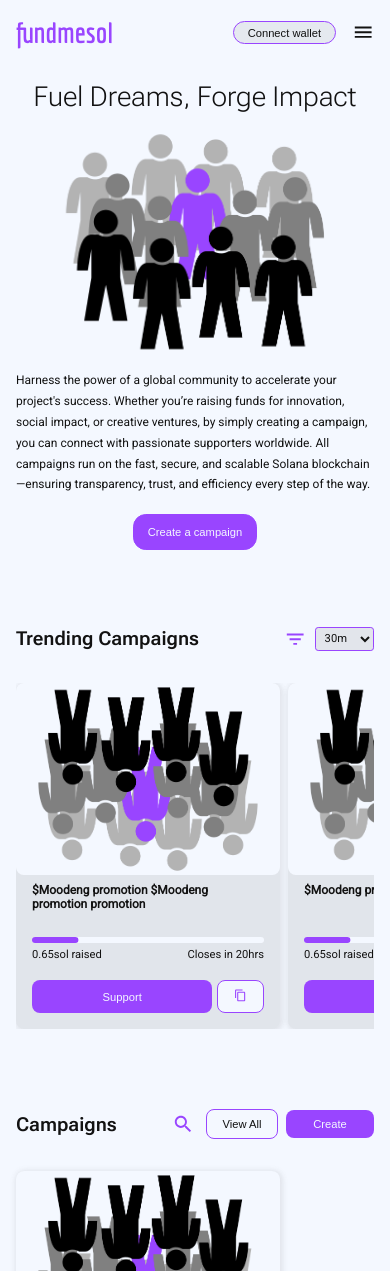
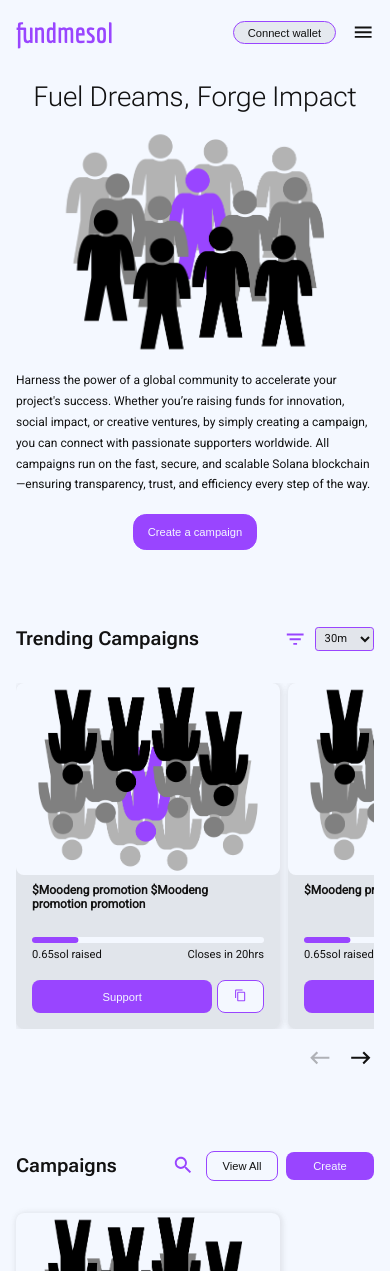
Before and after one commit to Gboly/fundmesol, a Next.js app: page / in a window 390 px wide. Shown: the top 1271 px of the page. Built offline with nearby package versions, Linux system fonts and the light colour scheme.

Commit message:
feat: Integrate scroll buttons to Trending

```diff
--- a/src/sections/home/trending/Trending.tsx
+++ b/src/sections/home/trending/Trending.tsx
@@ -1,4 +1,5 @@
-import React from 'react'
+"use client"
+import React, { useRef, useState } from 'react'
 import "./trending.css"
 import FilterListIcon from '@mui/icons-material/FilterList';
 import Select from '@/components/select/Select';
@@ -6,11 +7,35 @@ import { ArrayOfStrings } from '@/app/types';
 import { robotoFlex } from '@/app/fonts';
 import CampaignCard from '@/components/campaign-card/CampaignCard';
 import Icon from '@/components/icon/Icon';
+import ScrollButtons from '@/components/scroll-buttons/ScrollButtons';
 
 const trendingTimeIntervals: ArrayOfStrings = ["24h", "12h", "6h", "1h", "30m",
 "10m", "5m" ]
 
+interface canScrollState {
+  prevIsDisabled: boolean,
+  nextIsDisabled: boolean
+}
+
 const Trending = () => {
+  const cardsContainerRef = useRef<HTMLDivElement | null>(null);
+  const cardRef = useRef<HTMLElement | null>(null);
+
+  const [{prevIsDisabled, nextIsDisabled}, setCanClickToScroll] = useState<canScrollState>({prevIsDisabled: true, nextIsDisabled: false})
+
+  const cardsData: Array<number> = [0, 1, 2, 2, 1, 0, 2, 1]
+
+  const getContainerWidth: ()=> number = ()=> cardsContainerRef.current?.offsetWidth || 0
+  const getCardWidth: ()=> number = ()=> cardRef.current?.offsetWidth || 0
+
+  const checkCanClickToScroll: () => void = () => {
+    const scrollPosition = cardsContainerRef.current?.scrollLeft || 0
+    const padding = 16
+    const isViewed = scrollPosition + getContainerWidth()
+    const containerScrollWidth = cardsContainerRef.current?.scrollWidth || 0
+    setCanClickToScroll({prevIsDisabled: scrollPosition <= padding, nextIsDisabled: containerScrollWidth - isViewed <= padding})
+  }
+
   return (
     <section className='trending'>
         <div>
@@ -20,10 +45,11 @@ const Trending = () => {
             <Select value='30m' label='30m' options={trendingTimeIntervals} />
           </div>
         </div>
+        <div className='cards' ref={cardsContainerRef} onScroll={checkCanClickToScroll}>
+            {cardsData.map((card, index) => <CampaignCard key={index} pos={card} ref={cardRef}/>)}
+        </div>
         <div>
-            <CampaignCard pos={0}/>
-            <CampaignCard pos={1}/>
-            <CampaignCard pos={2}/>
+          <ScrollButtons {...{ref:cardsContainerRef, getCardWidth, getContainerWidth, cardsTotal: cardsData.length, prevIsDisabled, nextIsDisabled}} />
         </div>
       </section>
   )
--- a/src/sections/home/trending/trending.css
+++ b/src/sections/home/trending/trending.css
@@ -28,7 +28,7 @@
     line-height: 0;
     color: var(--primary-color);
 }
-.trending > div:last-of-type {
+.cards {
     width: 100%;
     max-width: 58rem;
     display: flex;
@@ -40,6 +40,19 @@
     -ms-overflow-style: none;  /* Internet Explorer 10+ */
     scrollbar-width: none;     /* Firefox */
 }
-.trending > div:last-of-type::-webkit-scrollbar {
+.cards::-webkit-scrollbar {
     display: none;  /* Chrome, Safari, Opera */
 }
+.trending > div:last-of-type {
+    width: 100%;
+    max-width: 58rem;
+    display: flex;
+    justify-content: flex-end;
+    margin-top: 1.5rem;
+}
+
+@media screen and (max-width: 560px) {
+    .trending > div:last-of-type {
+        margin-top: 1rem;
+    }
+}
```
